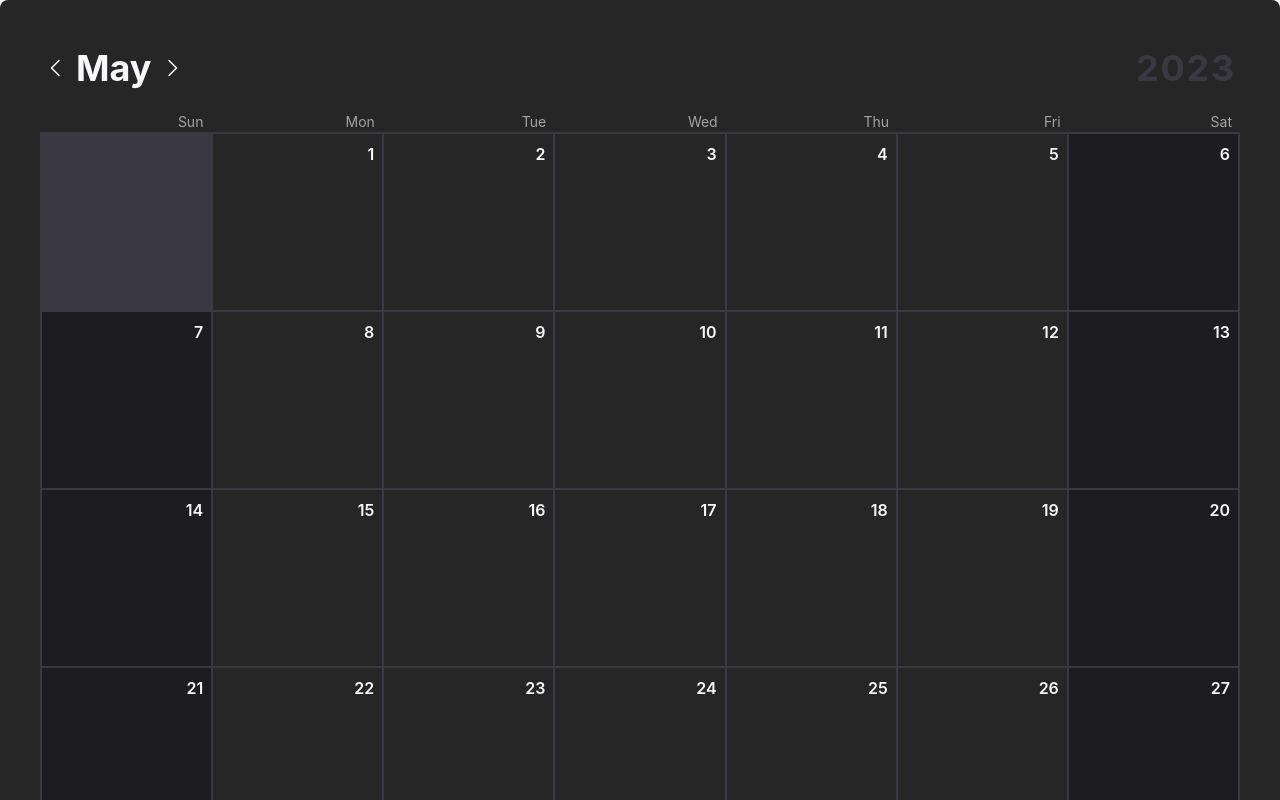
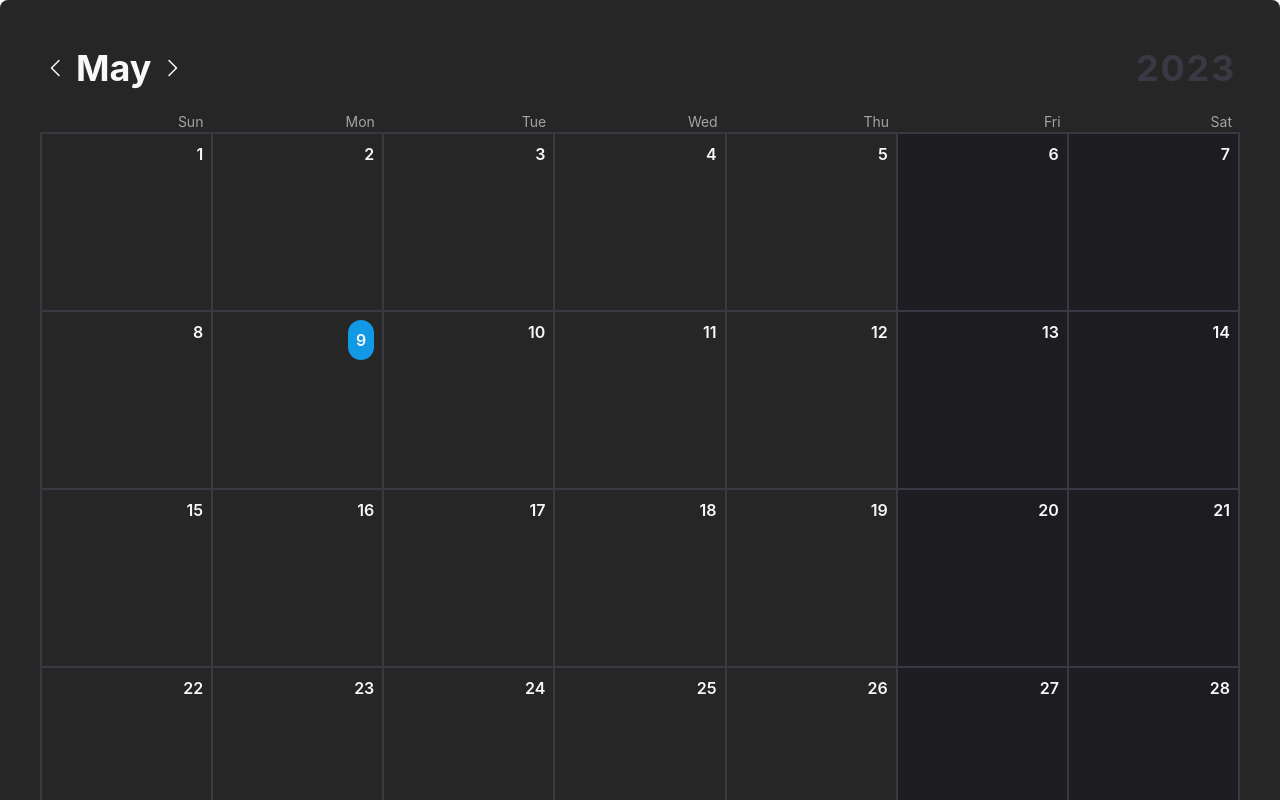
Before and after one commit to raiane-oliveira/Calendar, a React (Vite) app: page / in a window 1280 px wide. Shown: the top 800 px of the page. Built offline with nearby package versions, Linux system fonts and the light colour scheme.

Commit message:
feat: current day selected on calendar

```diff
--- a/src/components/Calendar.tsx
+++ b/src/components/Calendar.tsx
@@ -1,4 +1,4 @@
-import { format, getMonth, isWeekend } from "date-fns";
+import { format, getDay, getMonth, isSameDay, isWeekend } from "date-fns";
 import { useCalendar } from "../context/DatesContext";
 import { useState } from "react";
 import { CaretLeft, CaretRight } from "@phosphor-icons/react";
@@ -9,6 +9,9 @@ export function Calendar() {
 
   const year = format(calendar.currentDay, "yyyy");
   const month = format(new Date(Number(year), monthIndex, 1), "MMMM");
+
+  const firstDayOfWeekIndex = getDay(new Date(Number(year), monthIndex, 1)) + 1;
+  console.log(firstDayOfWeekIndex);
 
   function onNextMonth() {
     setMonthIndex(monthIndex + 1);
@@ -32,11 +35,7 @@ export function Calendar() {
     <div className=" bg-black text-white rounded-lg py-6 px-10">
       <header className="flex justify-between items-center px-1 py-6 font-bold text-4xl">
         <div className="flex items-center gap-2">
-          <button
-            type="button"
-            disabled={monthIndex < 0}
-            onClick={onPreviousMonth}
-          >
+          <button type="button" onClick={onPreviousMonth}>
             <CaretLeft size={24} />
           </button>
           <h1>{month}</h1>
@@ -54,7 +53,7 @@ export function Calendar() {
             </span>
           ))}
         </header>
-        <div className="grid grid-cols-7 p-0.5 gap-0.5 bg-black-border overflow-hidden">
+        <div className="grid grid-flow-row grid-cols-7 p-0.5 gap-0.5 bg-black-border">
           {calendar.months[monthIndex].map((day: Date, index: number) => {
             const isFirstDay = index === 0;
             const isDayWeekend = isWeekend(day);
@@ -62,10 +61,15 @@ export function Calendar() {
               <div
                 key={index}
                 className={`grid p-2 w-full h-44 ${
-                  isDayWeekend ? " bg-black-dark" : "bg-black"
-                } ${isFirstDay && "col-start-2"}`}
+                  isFirstDay && " col-start-" + firstDayOfWeekIndex.toString()
+                } ${isDayWeekend ? " bg-black-dark" : "bg-black"}`}
               >
-                <span className="justify-self-end font-semibold">
+                <span
+                  className={`justify-self-end font-semibold ${
+                    isSameDay(day, calendar.currentDay) &&
+                    "bg-blue p-2 rounded-full h-max"
+                  }`}
+                >
                   {format(day, "d")}
                 </span>
               </div>
```
